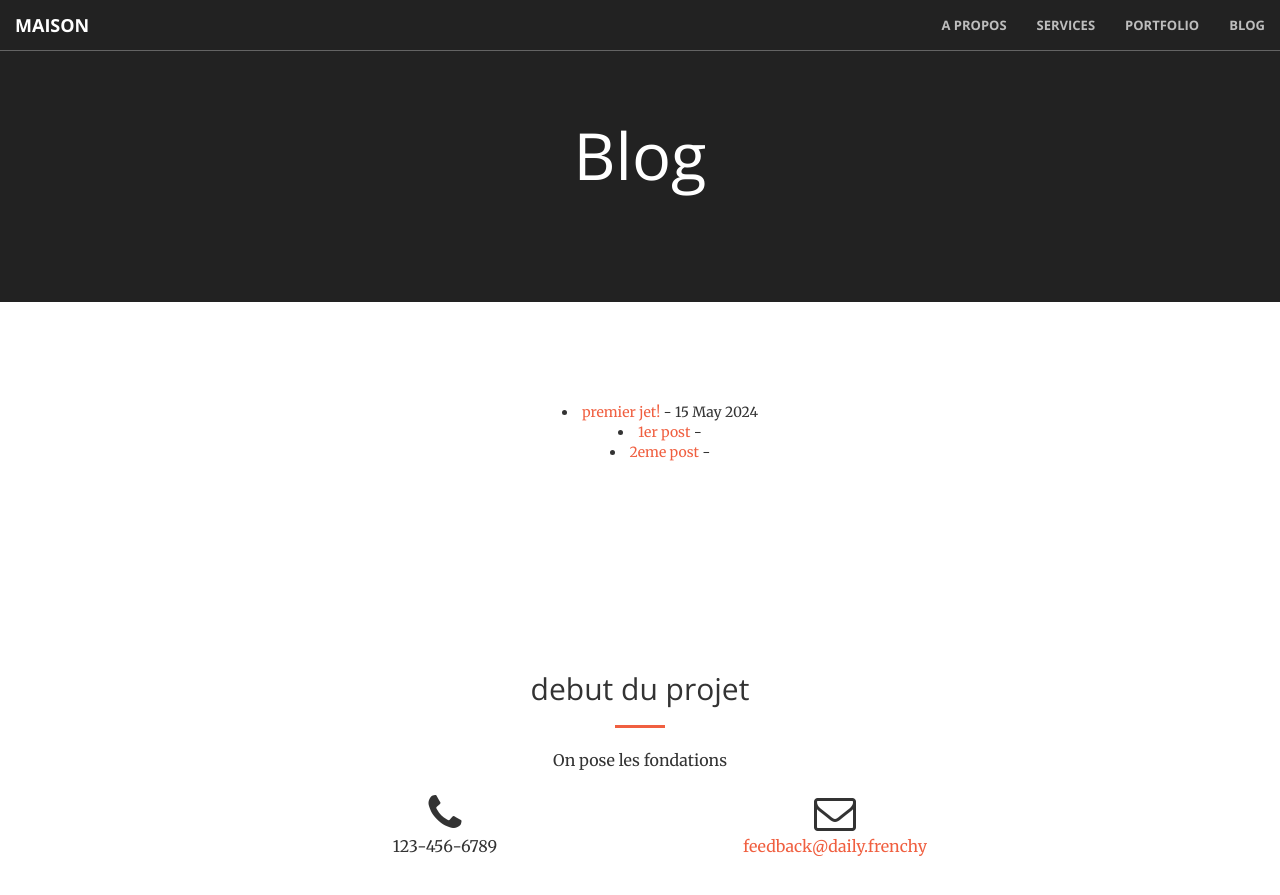
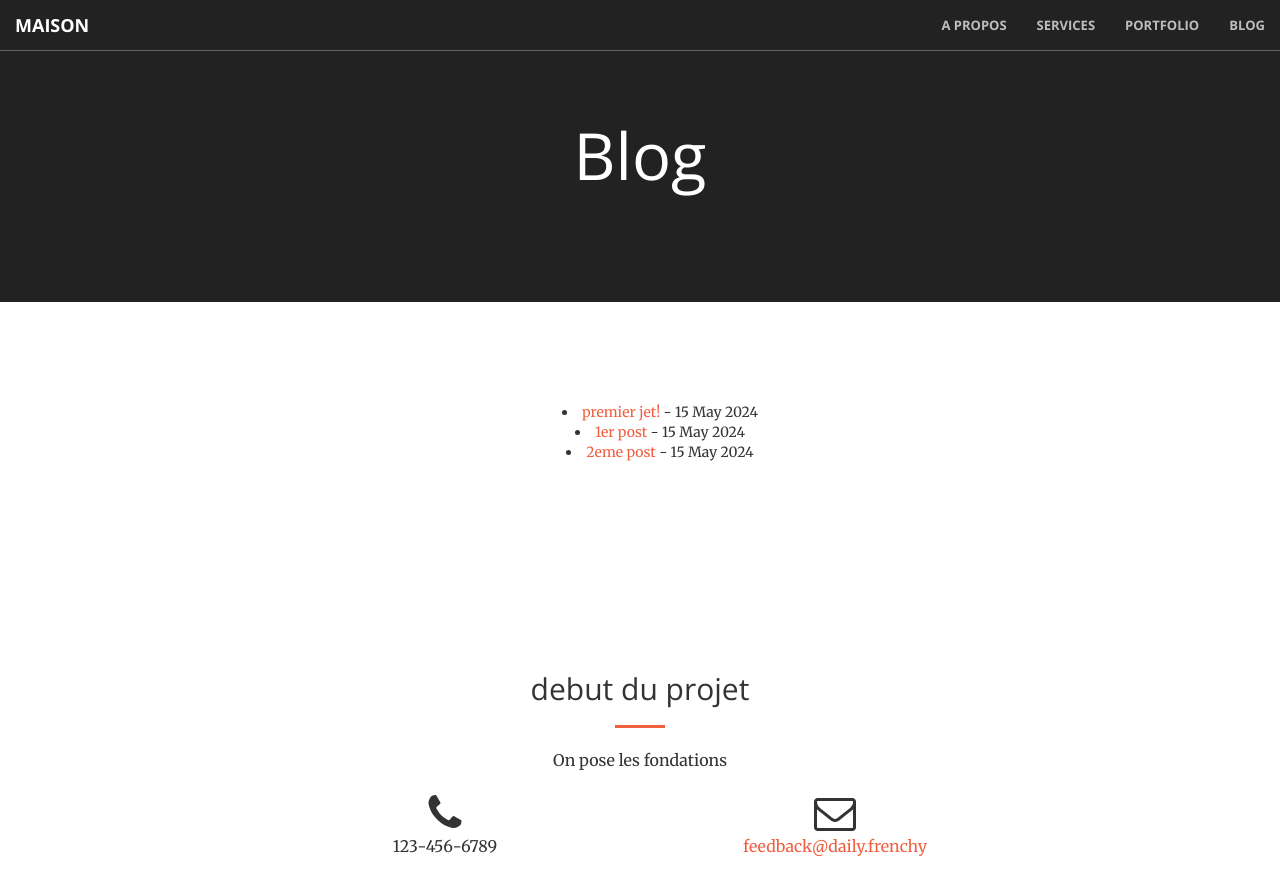
Before and after one commit to daily-frenchy/open, a Jekyll site: the page built from blog.html, in a window 1280 px wide and 978 px high. Shown: the top 895 px of the window. Built offline with Jekyll 4.4.1, drawn with Linux system fonts in a browser that asks for light colours.

Commit message:
Update blog.html

```diff
--- a/blog.html
+++ b/blog.html
@@ -12,13 +12,15 @@ title: Blog
 						<li>
 							<a href="{{ post.url }}">{{ post.title }}</a> - {{ post.date | date: "%d %B %Y" }}
 						</li>
+
+						<li>
+							<a href="{{ "/2016/06/01/my-first-post.html" | absolute_url }}"> 1er post </a> - {{ post.date | date: "%d %B %Y" }}
+						</li>
+
+                                        	<li>
+							<a href="{{ "/2024/05/15/article-1.html" | absolute_url }}"> 2eme post </a> - {{ post.date | date: "%d %B %Y" }}
+						</li>
 					{% endfor %}
-
-					<li><a href="{{ "/2016/06/01/my-first-post.html" | absolute_url }}"> 1er post </a> - {{ post.date | date: "%d %B %Y" }} </li>
-
-                                        <li><a href="{{ "/2024/05/15/article-1.html" | absolute_url }}"> 2eme post </a> - {{ post.date | date: "%d %B %Y" }} </li>
-
-
 				</ul>
 			</div>
 		</div>
```
